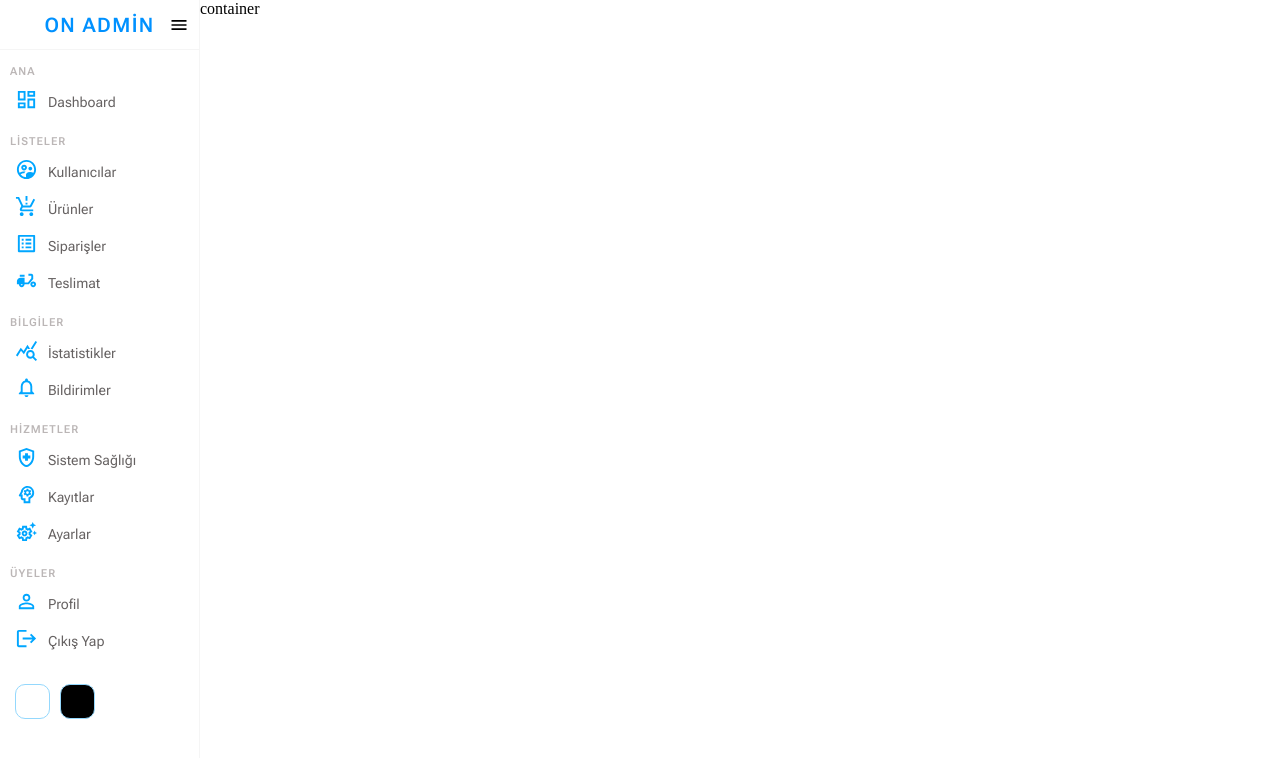
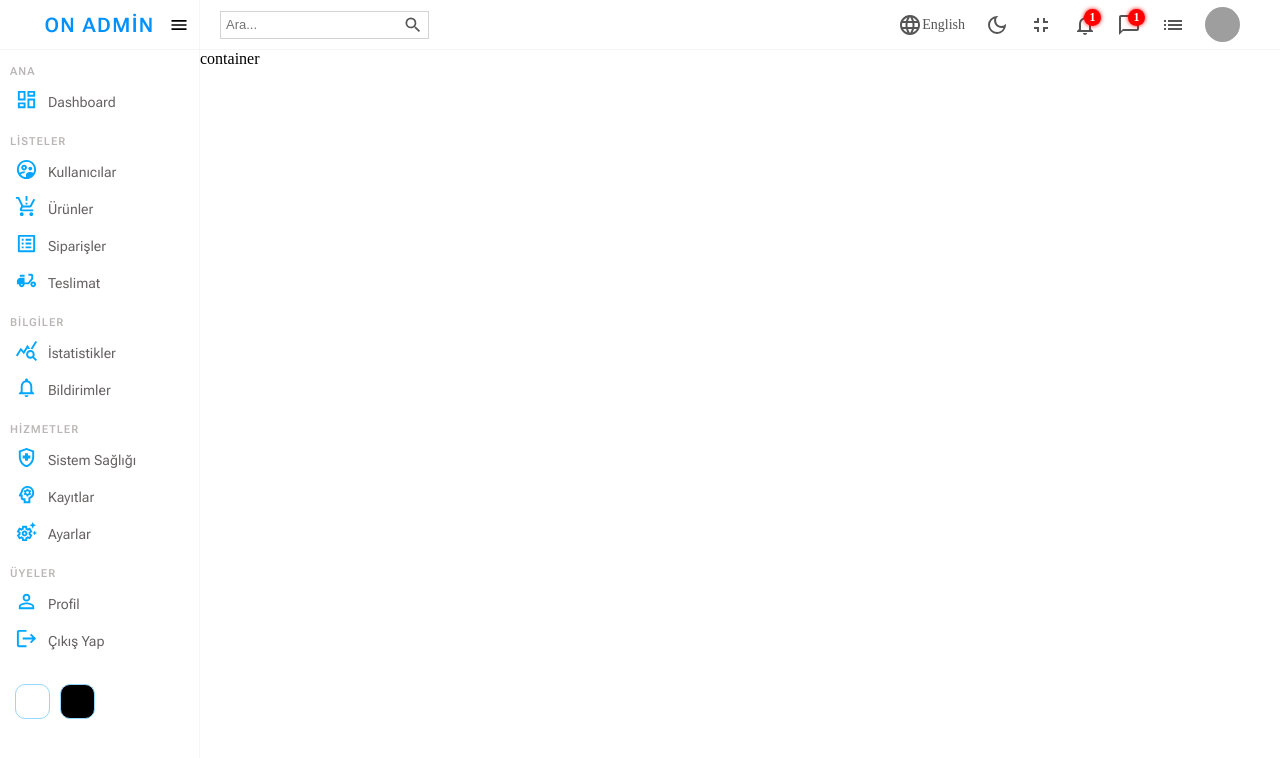
Before and after one commit to Onur-Morkoc/admin-panel, a React (Create React App) app: page / in a window 1280 px wide. Shown: the top 758 px of the page. Built offline with nearby package versions, Linux system fonts and the light colour scheme; grey boxes are pictures that could not be loaded.

Commit message:
Added navbar component to home page

```diff
--- a/src/pages/home/Home.js
+++ b/src/pages/home/Home.js
@@ -1,4 +1,5 @@
 import React from 'react'
+import Navbar from '../../components/navbar/Navbar'
 import Sidebar from '../../components/sidebar/Sidebar'
 import "./home.scss"
 
@@ -7,6 +8,7 @@ const Home = () => {
     <div className='home'>
         <Sidebar/>
         <div className="homeContainer">
+          <Navbar/>
             container
         </div>
     </div>
```
